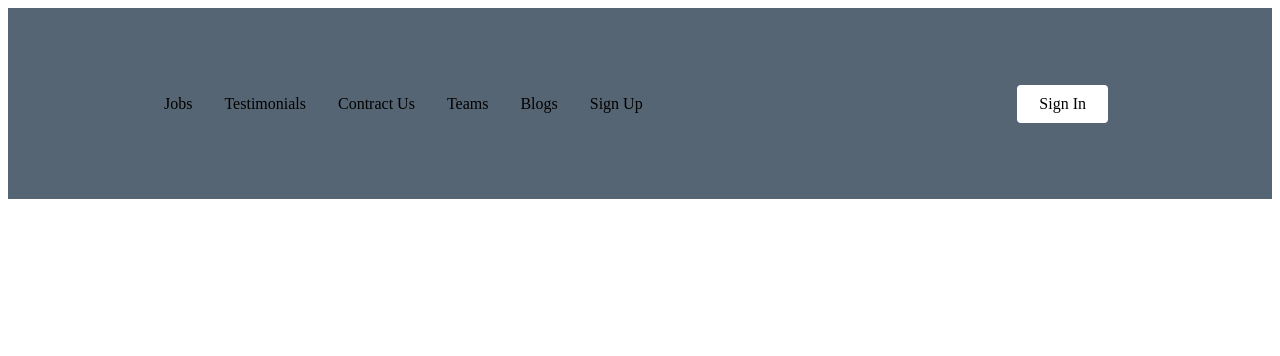
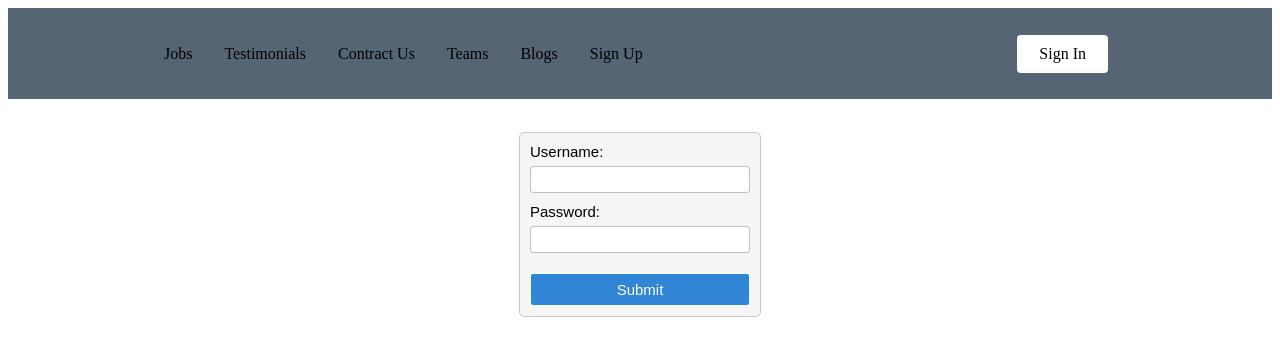
Before and after one commit to PaulImaginary/jobHelperWebsite, a React (Create React App) app in the folder studentweb/: page /sign-in in a window 1280 px wide. Shown: the top 356 px of the page. Built offline with nearby package versions, Linux system fonts and the light colour scheme.

Commit message:
add signin

```diff
--- a/studentweb/src/App.js
+++ b/studentweb/src/App.js
@@ -8,6 +8,7 @@ import Testimonials from "./pages/testimonials";
 import Teams from "./pages/team";
 import Blogs from "./pages/blogs";
 import SignUp from "./pages/signup";
+import SignIn from "./pages/signin";
 
 function App() {
   return (
@@ -20,7 +21,8 @@ function App() {
         <Route path="/contract" element={<Contract/>} />
         <Route path="/team" element={<Teams/>} />
         <Route path="/blogs" element={<Blogs/>} />
-        <Route path="/sign-up" element={<SignUp/>} />
+        <Route path="/sign-up" element={<SignUp />} />
+        <Route path="/sign-in" element={<SignIn />} />
       </Routes>
     </Router>
   );
--- a/studentweb/src/components/Navbar/NavbarElements.js
+++ b/studentweb/src/components/Navbar/NavbarElements.js
@@ -4,7 +4,7 @@ import styled from "styled-components";
 
 export const Nav = styled.nav`
   background: #566573;
-  height: 185px;
+  height: 85px;
   display: flex;
   justify-content: space-between;
   padding: 0.2rem calc((100vw - 1000px) / 2);
--- /dev/null
+++ b/studentweb/src/pages/signin.js
@@ -0,0 +1,92 @@
+import React from 'react';
+import ReactDOM from 'react-dom';
+
+const appStyle = {
+    height: '250px',
+    display: 'flex'
+};
+
+const formStyle = {
+    margin: 'auto',
+    padding: '10px',
+    border: '1px solid #c9c9c9',
+    borderRadius: '5px',
+    background: '#f5f5f5',
+    width: '220px',
+    display: 'block'
+};
+
+const labelStyle = {
+    margin: '10px 0 5px 0',
+    fontFamily: 'Arial, Helvetica, sans-serif',
+    fontSize: '15px',
+};
+
+const inputStyle = {
+    margin: '5px 0 10px 0',
+    padding: '5px',
+    border: '1px solid #bfbfbf',
+    borderRadius: '3px',
+    boxSizing: 'border-box',
+    width: '100%'
+};
+
+const submitStyle = {
+    margin: '10px 0 0 0',
+    padding: '7px 10px',
+    border: '1px solid #efffff',
+    borderRadius: '3px',
+    background: '#3085d6',
+    width: '100%',
+    fontSize: '15px',
+    color: 'white',
+    display: 'block'
+};
+
+const Field = React.forwardRef(({label, type}, ref) => {
+    return (
+      <div>
+        <label style={labelStyle} >{label}</label>
+        <input ref={ref} type={type} style={inputStyle} />
+      </div>
+    );
+});
+
+const Form = ({onSubmit}) => {
+    const usernameRef = React.useRef();
+    const passwordRef = React.useRef();
+    const handleSubmit = e => {
+        e.preventDefault();
+        const data = {
+            username: usernameRef.current.value,
+            password: passwordRef.current.value
+        };
+        onSubmit(data);
+    };
+    return (
+      <form style={formStyle} onSubmit={handleSubmit} >
+        <Field ref={usernameRef} label="Username:" type="text" />
+        <Field ref={passwordRef} label="Password:" type="password" />
+        <div>
+          <button style={submitStyle} type="submit">Submit</button>
+        </div>
+      </form>
+    );
+};
+
+// Usage example:
+
+const SignIn = () => {
+    const handleSubmit = data => {
+        const json = JSON.stringify(data, null, 4);
+        console.clear();
+        console.log(json);
+    };
+    return (
+      <div style={appStyle}>
+        <Form onSubmit={handleSubmit} />
+      </div>
+    );
+};
+
+export default SignIn;
```
